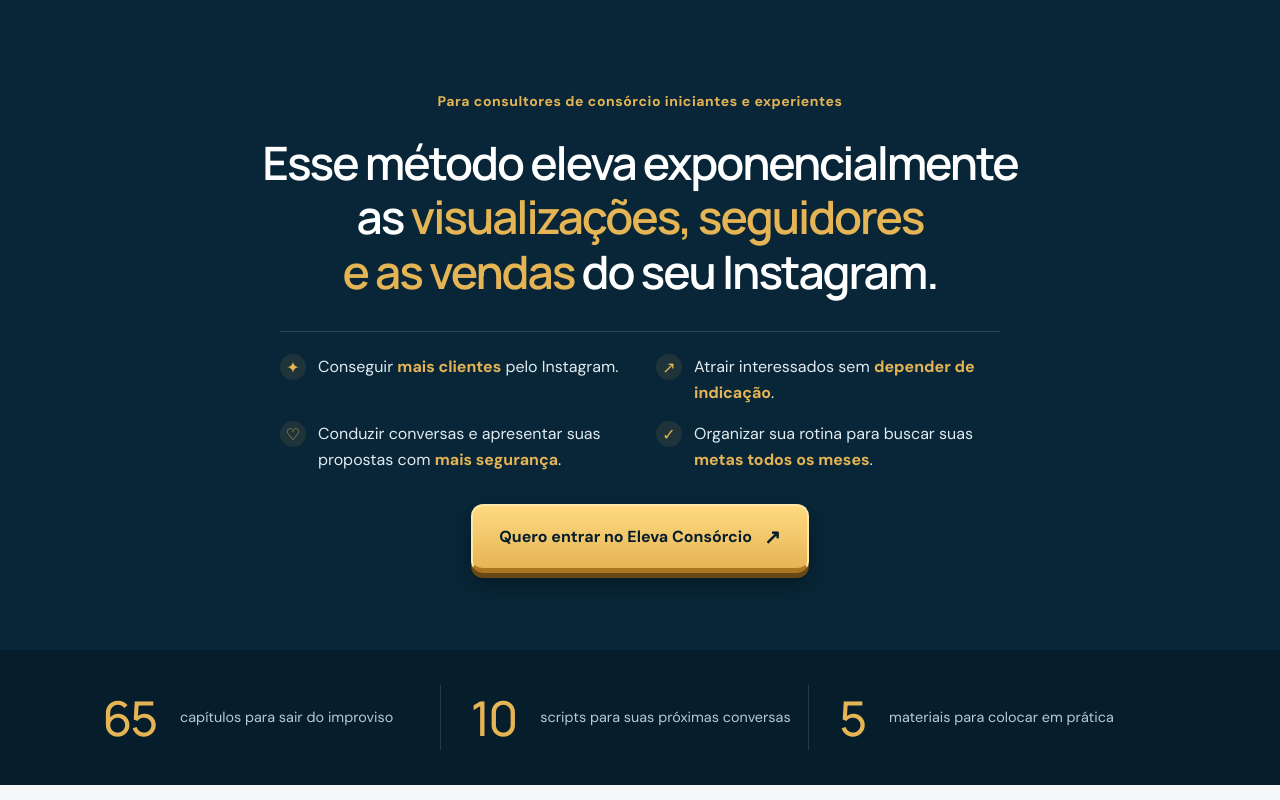
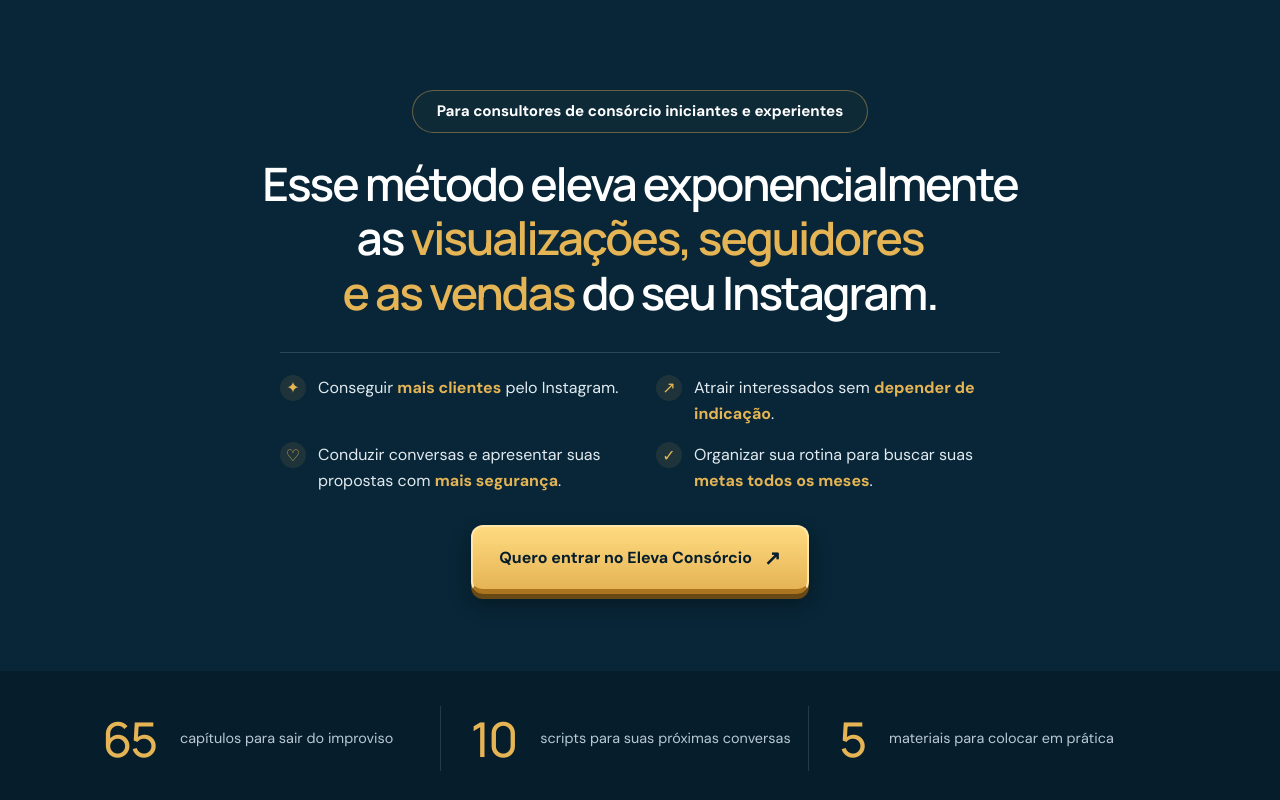
Before and after one commit to yunknet/pg-vendas-playbook-yuri, a website: page index.html in a window 1280 px wide. Shown: the top 800 px of the page. Drawn offline with Linux system fonts and the light colour scheme.

Commit message:
Estiliza público da abertura em cápsula

```diff
--- a/style.css
+++ b/style.css
@@ -288,7 +288,20 @@
 /* Eleva sales sections; isolated from the quiz. */
 .sales-page .hero.hero-centered{padding-block:clamp(44px,7vw,96px) clamp(44px,6vw,80px)}
 .sales-page .hero-centered #hero-title{max-width:900px;text-wrap:balance;letter-spacing:-.045em}
-.sales-page .hero-centered .eyebrow{letter-spacing:.04em;font-size:.875rem}
+.sales-page .hero-centered .eyebrow{
+ display:inline-block;
+ max-width:100%;
+ padding:10px 24px;
+ border:1px solid #e5b45566;
+ border-radius:999px;
+ background:#e5b45508;
+ color:#fff;
+ font-size:.95rem;
+ font-weight:700;
+ line-height:1.4;
+ letter-spacing:0;
+ text-wrap:balance;
+}
 .sales-page .eleva-benefits{list-style:none;padding:22px 0 0;margin:32px auto;display:grid;grid-template-columns:repeat(2,minmax(0,1fr));gap:16px 32px;max-width:720px;text-align:left;border-top:1px solid #ffffff26}
 .sales-page .eleva-benefits li{display:flex;align-items:flex-start;gap:12px}
 .sales-page .eleva-benefits li>span{display:grid;place-items:center;color:var(--gold);font-size:1rem;flex:0 0 26px;height:26px;border-radius:50%;background:#e5b4551a}
@@ -310,6 +323,6 @@
 .sales-page .eleva-benefits{max-width:420px;gap:13px;margin-block:24px}
 .sales-page .eleva-cards article{padding:22px}
 .sales-page .hero-centered #hero-title{letter-spacing:-.8px;font-size:clamp(1.85rem,7vw,2.6rem)}
-.sales-page .hero .eyebrow{font-size:.8rem;letter-spacing:.7px}
+.sales-page .hero .eyebrow{font-size:.8rem;letter-spacing:0;padding:10px 16px}
 .sales-page .eleva-comparison h2,.sales-page .eleva-audience h2{font-size:2rem;letter-spacing:-.7px}
 }
```
